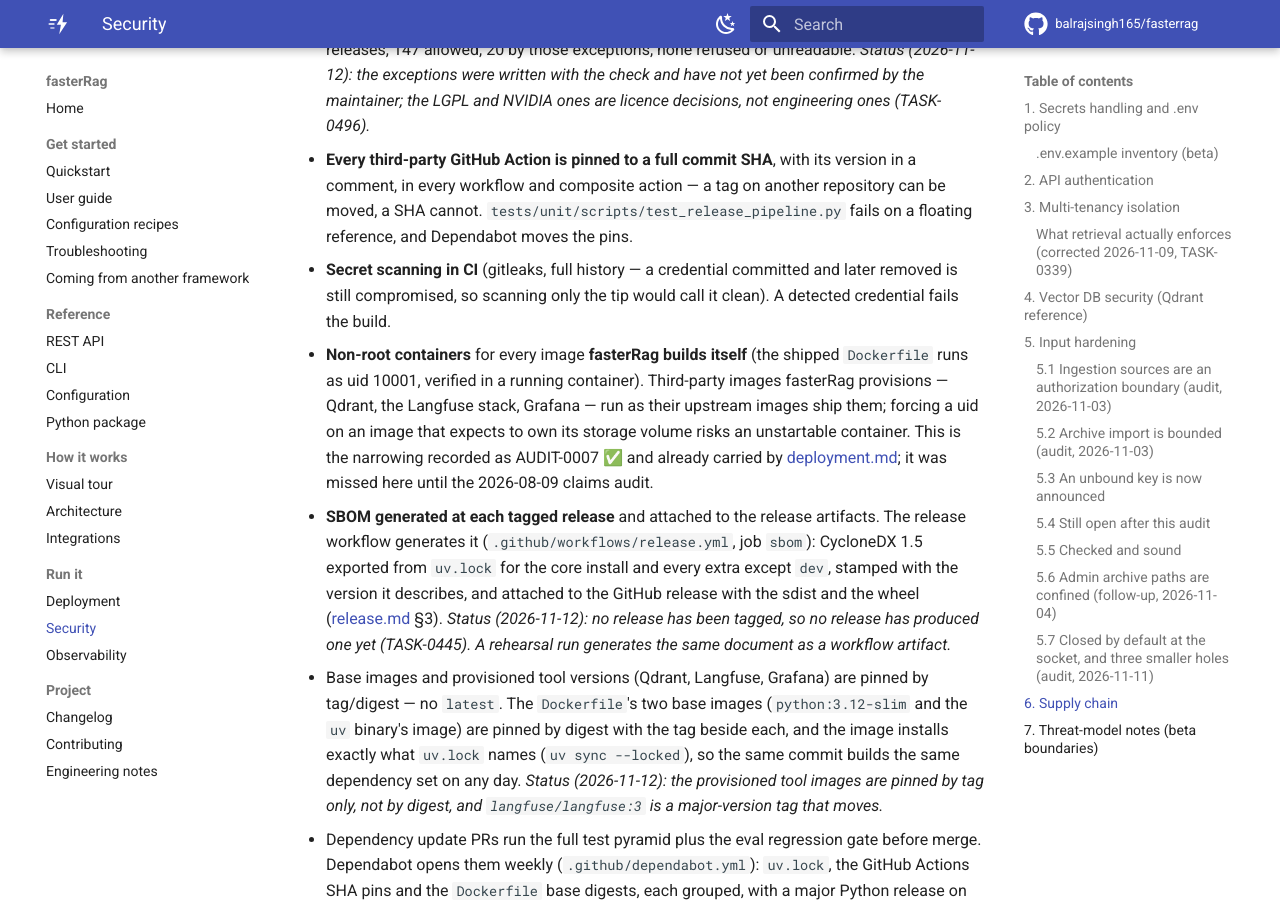
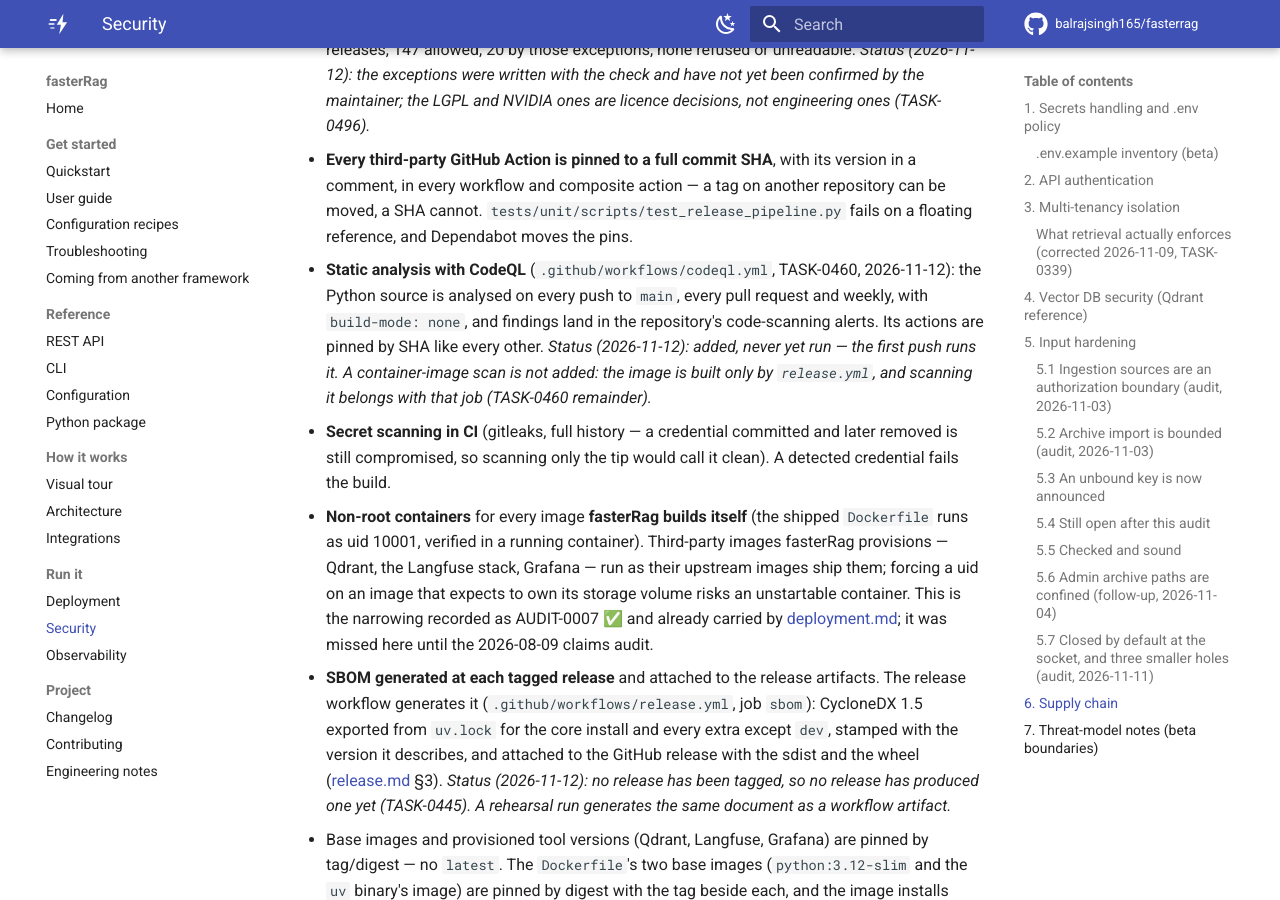
Before and after one commit to balrajsingh165/FasterRag, an MkDocs documentation site: the page built from docs/security.md, in a window 1280 px wide and 900 px high, scrolled down 19569 px. Built offline with MkDocs 1.6.1 and Material for MkDocs 9.7.7, drawn with Linux system fonts in a browser that asks for light colours; comment, search, counter and statistics services are not loaded.

Commit message:
ci: add a CodeQL analysis of the Python source, pinned by commit

```diff
--- a/docs/security.md
+++ b/docs/security.md
@@ -349,6 +349,7 @@
 - **Dependency audit is blocking**, and runs against the *lockfile* rather than an installed environment — an environment is whatever resolved on that runner today, the lockfile is what everyone actually installs. It reported no advisories across all 135 packages on 2026-08-03 — a result that CI re-establishes on every push rather than a figure quoted from a one-off run.
 - **Dependency licences are checked** in the `supply-chain` job on every push: every release `uv.lock` names for the core install and every extra except `dev` is looked up on PyPI and judged against an allow-list of Apache-2.0-compatible licences (`.github/scripts/check_licences.py`). A licence not on the list fails the build, and so does a package that declares none this check can read. The accepted exceptions are named in the script with their reasons and printed on every run: `psycopg`, `psycopg-binary` and `psycopg-pool` (LGPL-3.0, reached only through the `pgvector` extra), `pypdfium2` (a prose declaration of BSD-3-Clause/Apache-2.0 plus PDFium's bundled notices), and the NVIDIA CUDA runtime packages `torch` pulls in on Linux through the `huggingface`, `rerank` and `all` extras (proprietary, or declaring nothing). An exception lapses when the package's declaration changes or the package leaves the lockfile. Measured 2026-11-12: 167 locked releases, 147 allowed, 20 by those exceptions, none refused or unreadable. *Status (2026-11-12): the exceptions were written with the check and have not yet been confirmed by the maintainer; the LGPL and NVIDIA ones are licence decisions, not engineering ones (TASK-0496).*
 - **Every third-party GitHub Action is pinned to a full commit SHA**, with its version in a comment, in every workflow and composite action — a tag on another repository can be moved, a SHA cannot. `tests/unit/scripts/test_release_pipeline.py` fails on a floating reference, and Dependabot moves the pins.
+- **Static analysis with CodeQL** (`.github/workflows/codeql.yml`, TASK-0460, 2026-11-12): the Python source is analysed on every push to `main`, every pull request and weekly, with `build-mode: none`, and findings land in the repository's code-scanning alerts. Its actions are pinned by SHA like every other. *Status (2026-11-12): added, never yet run — the first push runs it. A container-image scan is not added: the image is built only by `release.yml`, and scanning it belongs with that job (TASK-0460 remainder).*
 - **Secret scanning in CI** (gitleaks, full history — a credential committed and later removed is still compromised, so scanning only the tip would call it clean). A detected credential fails the build.
 - **Non-root containers** for every image **fasterRag builds itself** (the shipped `Dockerfile` runs as uid 10001, verified in a running container). Third-party images fasterRag provisions — Qdrant, the Langfuse stack, Grafana — run as their upstream images ship them; forcing a uid on an image that expects to own its storage volume risks an unstartable container. This is the narrowing recorded as AUDIT-0007 ✅ and already carried by [deployment.md](deployment.md); it was missed here until the 2026-08-09 claims audit.
 - **SBOM generated at each tagged release** and attached to the release artifacts. The release workflow generates it (`.github/workflows/release.yml`, job `sbom`): CycloneDX 1.5 exported from `uv.lock` for the core install and every extra except `dev`, stamped with the version it describes, and attached to the GitHub release with the sdist and the wheel ([release.md](release.md) §3). *Status (2026-11-12): no release has been tagged, so no release has produced one yet (TASK-0445). A rehearsal run generates the same document as a workflow artifact.*
```
Also changed, not shown: 1 other file.
